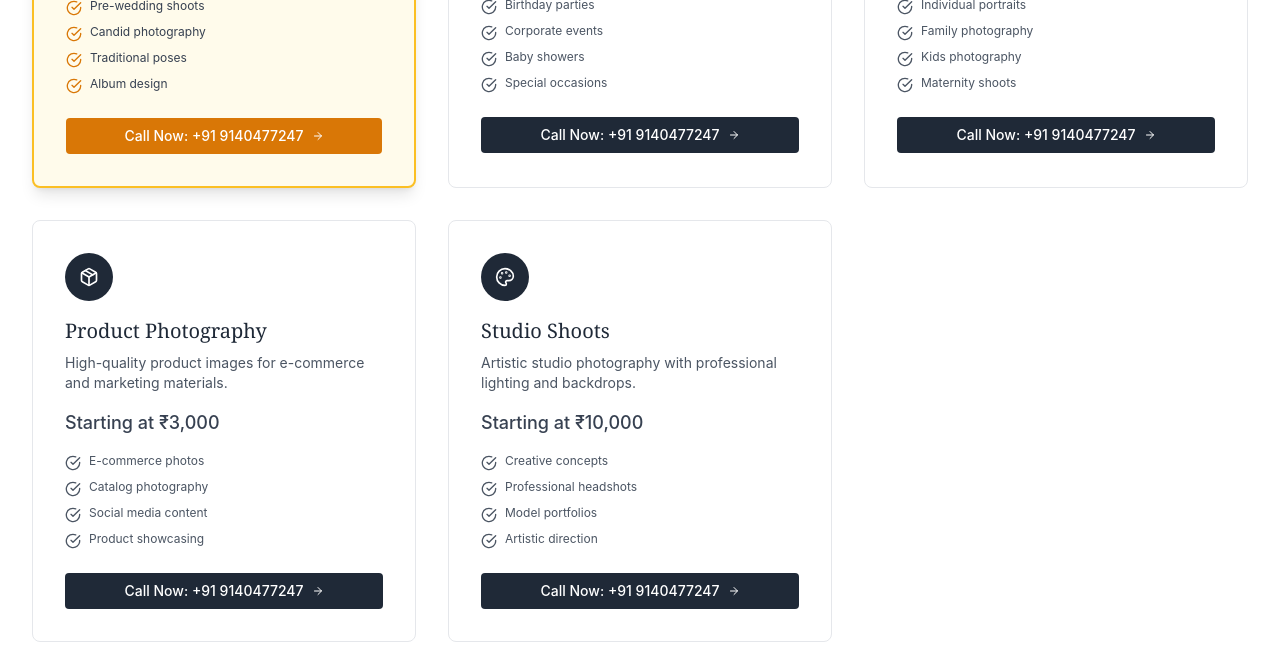
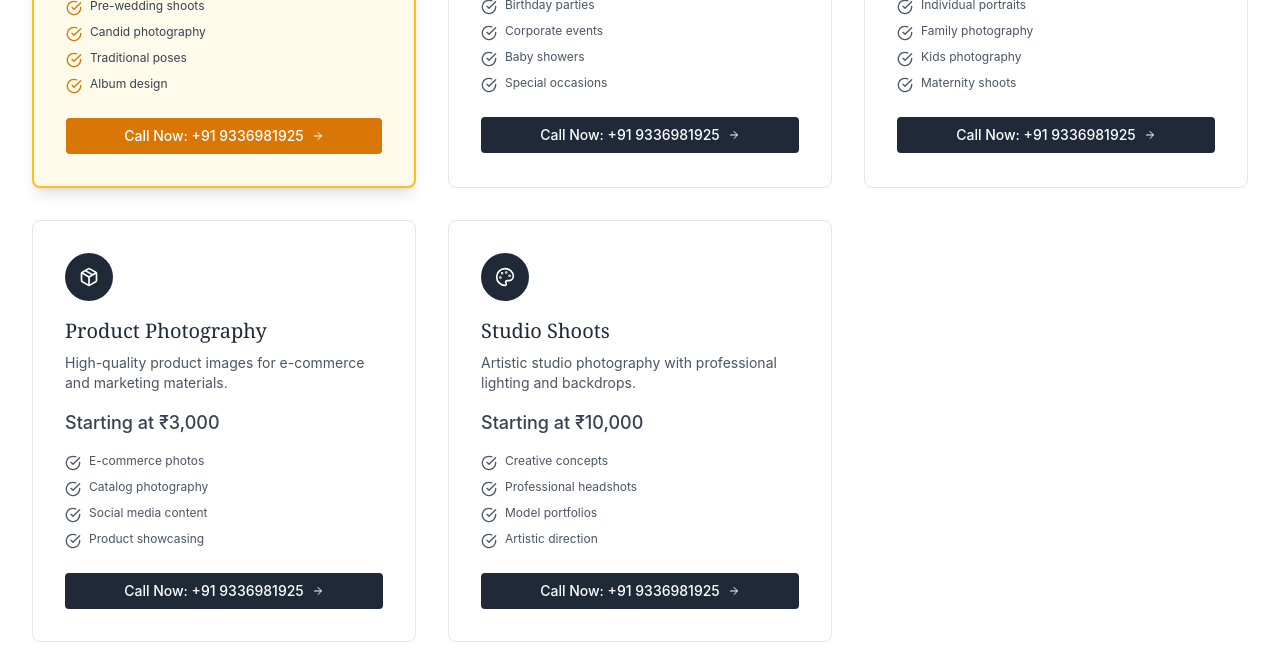
Before and after one commit to Sufi111729/Golden-photo-Studio-, a Next.js app: page / in a window 1280 px wide. Shown: the part 2760-3411 px from the top of the page. Built offline with nearby package versions, Linux system fonts and the light colour scheme.

Commit message:
Update Services component call buttons to new number
cgen-1744b8711b6e4494bc50c82c58669f6e

```diff
--- a/components/Services.tsx
+++ b/components/Services.tsx
@@ -213,7 +213,7 @@ const Services = memo(() => {
 
               {/* CTA Button - Now a direct call link */}
               <motion.a
-                href="tel:+919140477247"
+                href="tel:+919336981925"
                 whileHover={{ scale: 1.02 }}
                 whileTap={{ scale: 0.98 }}
                 className={`w-full flex items-center justify-center space-x-2 px-4 py-2 rounded text-sm font-medium transition-all duration-300 ${
@@ -222,7 +222,7 @@ const Services = memo(() => {
                     : "bg-gray-800 text-white hover:bg-gray-700"
                 }`}
               >
-                <span>Call Now: +91 9140477247</span>
+                <span>Call Now: +91 9336981925</span>
                 <ArrowRight className="h-3 w-3" />
               </motion.a>
             </motion.div>
```
